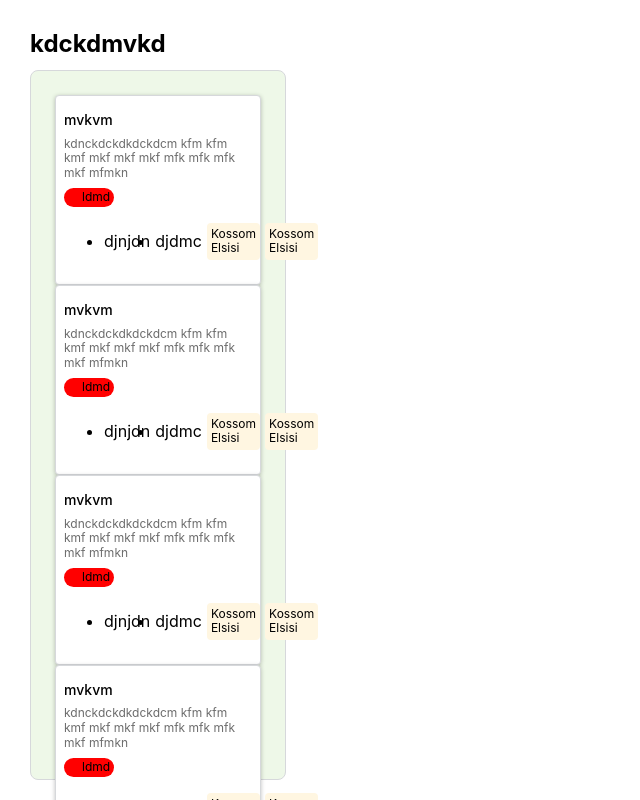
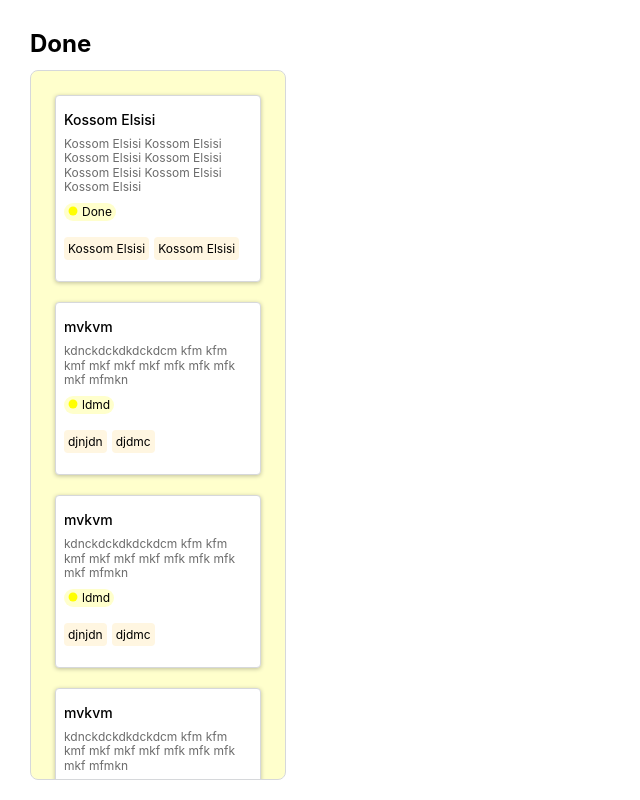
Before and after one commit to DaryaVin/AA_HW3, a React (Create React App) app: page / in a window 1280 px wide. Shown: the top 800 px of the page, without its empty margins (0-640 px from the left). Built offline with nearby package versions, Linux system fonts and the light colour scheme.

Commit message:
i edited some things at the code

```diff
--- a/src/App/UI/App.tsx
+++ b/src/App/UI/App.tsx
@@ -1,16 +1,23 @@
 import React from "react";
 import "./App.css";
 import ColumnCard from "../../Entities/Column/UI/ColumnCard/ui";
-import TaskCard from "../../Entities/Task/Model/TaskCard/ui";
+import TaskCard from "../../Entities/Task/Model/Ui/TaskCard/ui";
 
 function App() {
   return (
     <div className="App">
-      {/* <Status statusTask="fnvjfjvnfjvn" color="red" /> */}
-      <ColumnCard color={"red"} name={"kdckdmvkd"} position={1} id={"dnckdmnc"}>
+      <ColumnCard color={{ r: 255, g: 255, b: 0 }} name={"Done"} position={1} id={"dnckdmnc"}>
+        <TaskCard
+          status={"Done"}
+          color={{ r: 255, g: 0, b: 255 }}
+          name="Kossom Elsisi"
+          tag={["Kossom Elsisi", "Kossom Elsisi"]}
+          id={"dkcmckd"}
+          description="Kossom Elsisi Kossom Elsisi Kossom Elsisi Kossom Elsisi Kossom Elsisi Kossom Elsisi Kossom Elsisi "
+        />
         <TaskCard
           status={"ldmd"}
-          color={"red"}
+          color={{ r: 255, g: 0, b: 255 }}
           name="mvkvm"
           tag={["djnjdn", "djdmc"]}
           id={"dkcmckd"}
@@ -18,7 +25,7 @@ function App() {
         />
         <TaskCard
           status={"ldmd"}
-          color={"red"}
+          color={{ r: 255, g: 0, b: 255 }}
           name="mvkvm"
           tag={["djnjdn", "djdmc"]}
           id={"dkcmckd"}
@@ -26,7 +33,7 @@ function App() {
         />
         <TaskCard
           status={"ldmd"}
-          color={"red"}
+          color={{ r: 255, g: 0, b: 255 }}
           name="mvkvm"
           tag={["djnjdn", "djdmc"]}
           id={"dkcmckd"}
@@ -34,15 +41,7 @@ function App() {
         />
         <TaskCard
           status={"ldmd"}
-          color={"red"}
-          name="mvkvm"
-          tag={["djnjdn", "djdmc"]}
-          id={"dkcmckd"}
-          description="kdnckdckdkdckdcm kfm kfm kmf mkf mkf mkf mfk mfk mfk mkf mfmkn "
-        />
-        <TaskCard
-          status={"ldmd"}
-          color={"red"}
+          color={{ r: 255, g: 0, b: 255 }}
           name="mvkvm"
           tag={["djnjdn", "djdmc"]}
           id={"dkcmckd"}
--- a/src/Entities/Column/Modal/type.ts
+++ b/src/Entities/Column/Modal/type.ts
@@ -1,6 +1,10 @@
 export interface ColumnItem {
   id: string;
   name: string;
-  color: string;
+  color: {
+    r: number;
+    g: number;
+    b: number;
+  };
   position: number;
 }
--- a/src/Entities/Column/UI/ColumnCard/style.scss
+++ b/src/Entities/Column/UI/ColumnCard/style.scss
@@ -8,29 +8,15 @@
         line-height: 28px;
         text-align: left;
         margin: 0 0 12px 0;
+
     }
     .cards{
-        &.Not{
-            background-color: #F8FAFC;
-        }
-        &.Now{
-            background-color: #E3F3FC;
-        }
-        &.Ready{
-            background-color: #EBEBFF;
-        }
-        &.Blocked{
-            background-color: #FBE7E5;
-        }
-        &.Done{
-            background-color: #EEF8E8;
-        }
-        &.Cancelled{
-            background-color: #ECEDEF;
-        }
         height: 100%;
         padding: 24px;
         border-radius: 8px;
-        border: 1px solid #D6D8DB
+        border: 1px solid #D6D8DB;
+        position: relative;
+        overflow-y: auto;
     }
+    // background-color: rgb(255 255 0 / 20%);
 }
--- a/src/Entities/Column/UI/ColumnCard/ui.tsx
+++ b/src/Entities/Column/UI/ColumnCard/ui.tsx
@@ -1,28 +1,25 @@
 import React, { cloneElement, useState } from "react";
 import "./style.scss";
-import { giveClassStatus } from "../../../../Shared/UI/Status/status";
 import { ColumnItem } from "../../Modal/type";
 
 interface ColumnCardProps extends ColumnItem {
     children: JSX.Element[];
 }
 
-function ColumnCard({ children, color, name }: ColumnCardProps) {
-  //then we will take this value from user
-  const [callOfColumn] = useState<string>("Done");
+function ColumnCard({ children, color, name , id , position}: ColumnCardProps) {
 
     return (
-    <div className="column">
+        <div className="column" id={id} >
             <h3>{name}</h3>
-      <div className={giveClassStatus(callOfColumn, "cards")}>
+            <div className="cards" style={{
+                backgroundColor: `rgb(${color.r}, ${color.g}, ${color.b}, 20%)`
+            }}>
                 {children.map((child) => {
                     return cloneElement(child, {
                         ...child.props,
                         color: color,
                     });
                 })}
-
-        {/* <TaskCard titleColumn={callOfColumn}/> */}
             </div>
         </div>
     );
--- a/src/Entities/Task/Model/TaskCard/ui.tsx
+++ /dev/null
@@ -1,35 +0,0 @@
-import React from "react";
-import Status from "../../../../Shared/UI/Status/status";
-import "./style.scss";
-import Tag from "../../../../Shared/UI/Tag/Ui";
-import { TaskItem } from "../type";
-
-interface Props extends TaskItem {
-  // titleColumn: string;
-  color: string;
-  // description: string;
-}
-
-const TaskCard = ({ name, description, status, tag, color }: Props) => {
-  // const [title] = useState<string>("Make a nice background");
-  // const [description] = useState<string>(
-  //   "Hope this simple kanban helps in running the UX processes without leaving figma"
-  // );
-  // const [status] = useState(props.titleColumn);
-  return (
-    <div className="card">
-      <h5 className="title">{name}</h5>
-      <p>{description}</p>
-      <Status statusTask={status} color={color} />
-      <ul className="tags">
-        {tag.map((tag) => {
-          return <li key={tag}>{tag}</li>;
-        })}
-        <Tag nameOfTag="Kossom Elsisi" />
-        <Tag nameOfTag="Kossom Elsisi" />
-      </ul>
-    </div>
-  );
-};
-
-export default TaskCard;
--- a/src/Entities/Task/Model/TaskCard/style.scss
+++ b/src/Entities/Task/Model/Ui/TaskCard/style.scss
@@ -1,4 +1,5 @@
 .card{
+    margin-bottom: 20px;
     background-color: white;
     padding: 8px;
     border-radius: 4px;
@@ -31,4 +32,10 @@
         justify-content: left;
         gap: 5px;
     }
+    ul{
+        padding: 0;
+    }
+    li{
+        list-style: none;
+    }
 }
--- /dev/null
+++ b/src/Entities/Task/Model/Ui/TaskCard/ui.tsx
@@ -0,0 +1,31 @@
+import React from "react";
+import Status from "../../../../../Shared/UI/Status/status";
+import "./style.scss";
+import Tag from "../../../../../Shared/UI/Tag/Ui";
+import { TaskItem } from "../../type";
+
+interface Props extends TaskItem {
+  color: {
+    r: number;
+    g: number;
+    b: number;
+  };
+}
+
+const TaskCard = ({ name, description, status, tag, color }: Props) => {
+
+  return (
+    <div className="card">
+      <h5 className="title">{name}</h5>
+      <p>{description}</p>
+      <Status statusTask={status} color={color} />
+      <ul className="tags">
+        {tag.map((tag) => {
+          return <li key={tag}><Tag nameOfTag={tag} /></li>;
+        })}
+      </ul>
+    </div>
+  );
+};
+
+export default TaskCard;
--- a/src/Shared/UI/Status/status.tsx
+++ b/src/Shared/UI/Status/status.tsx
@@ -1,49 +1,28 @@
 import React from "react";
 import "./style.scss";
 
-export function giveClassStatus(status: string, twoClass?: string) {
-  if (status === "Not started") {
-    if (twoClass) {
-      return `${twoClass} Not`;
-    } else {
-      return "Not";
-    }
-  } else if (status === "In progress") {
-    if (twoClass) {
-      return `${twoClass} Now`;
-    } else {
-      return "Now";
-    }
-  } else {
-    if (twoClass) {
-      return `${twoClass} ${status}`;
-    } else {
-      return status;
-    }
-  }
-}
 interface Props {
   statusTask: string;
-  color: string;
+  color: {
+    r: number;
+    g: number;
+    b: number;
+  };
 }
 
-const Status: React.FC<Props> = ({ color, statusTask }) => {
-  // Here we will change value of status by props when we will create columns
-  // const [status] = useState(props.statusTask);
-
+const Status = ({ color, statusTask } : Props) => {
   return (
     <span
       id="status"
-      className={giveClassStatus(status)}
       style={{
-        backgroundColor: color,
+        backgroundColor: `rgb(${color.r}, ${color.g}, ${color.b}, 20%)`
       }}
     >
       <svg
         width="10"
         height="10"
         viewBox="0 0 8 9"
-        fill={color}
+        fill={`rgb(${color.r}, ${color.g}, ${color.b})`}
         xmlns="http://www.w3.org/2000/svg"
       >
         <circle cx="4" cy="4.5" r="4" />
--- a/src/Shared/UI/Status/style.scss
+++ b/src/Shared/UI/Status/style.scss
@@ -12,40 +12,4 @@
     svg{
         margin-right: 4px;
     }
-    &.Not{
-        background-color: #E8EDF3;
-        circle{
-            fill: #BBBFC4;
-        }
-    }
-    &.Now{
-        background-color: #E3F3FC;
-        circle{
-            fill: #6CBFEF;
-        }
-    }
-    &.Ready{
-        background-color: #EBEBFF;
-        circle{
-            fill: #6253DA;
-        }
-    }
-    &.Done{
-        background-color: #EEF8E8;
-        circle{
-            fill: #A3D982;
-        }
-    }
-    &.Blocked{
-        background-color: #FBE7E5;
-        circle{
-        fill: #F0766B;
-        }
-    }
-    &.Cancelled{
-        background-color: #ECEDEF;
-        circle{
-            fill: #BBBFC4;
-        }
-    }
 }
--- a/src/Shared/UI/Tag/Ui.tsx
+++ b/src/Shared/UI/Tag/Ui.tsx
@@ -5,11 +5,7 @@ interface Props {
   nameOfTag: string;
 }
 
-const Tag: React.FC<Props> = ({ nameOfTag }) => {
-  // Here we will change value of nameOfTag by props when we will create columns
-  // and then we can access it
-  // const [nameTag] = useState<string>(props.nameOfTag);
-
+const Tag = ({ nameOfTag } : Props) => {
   return <span className="my-tag">{nameOfTag}</span>;
 };
 
```
Lines whose indentation alone changed are shown as unchanged.
